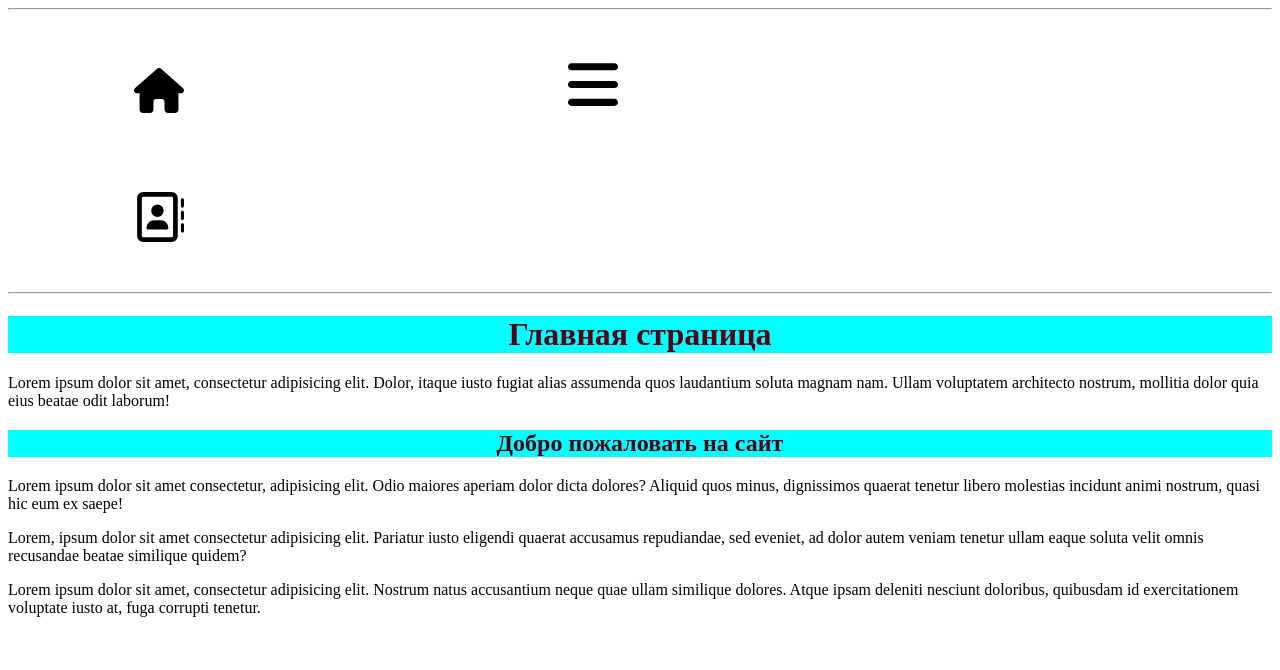
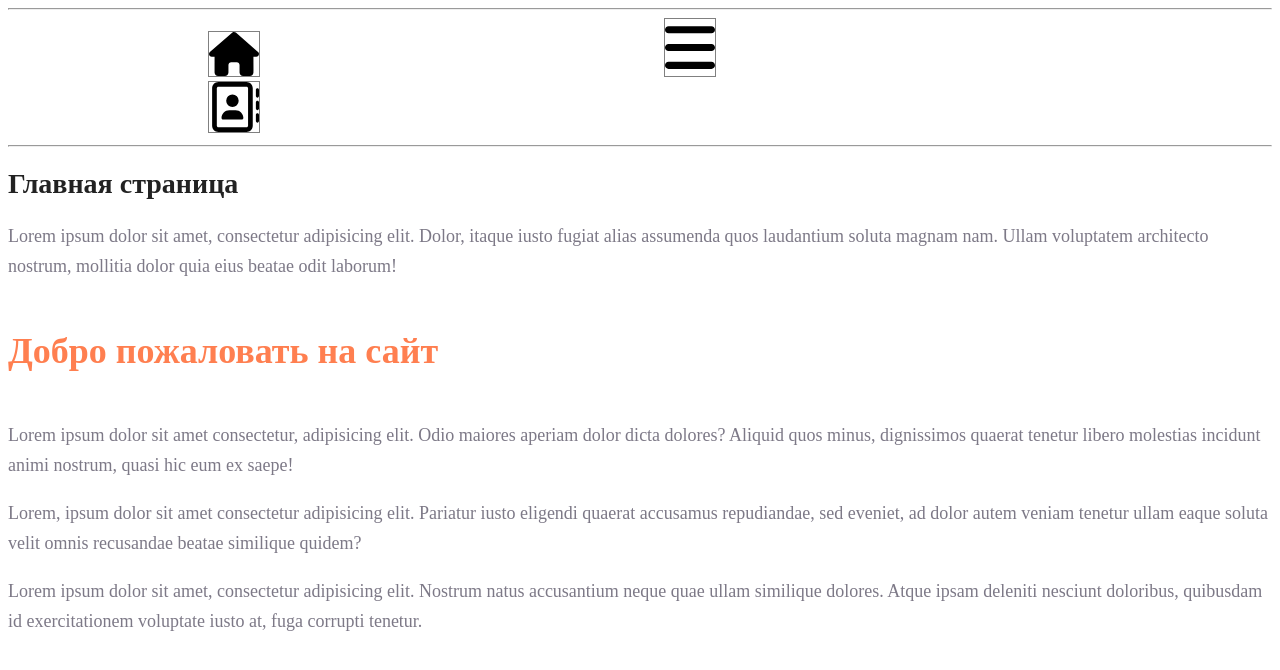
Before and after one commit to wahek/FirstHTML, a plain HTML site: page index.html in a window 1280 px wide. Drawn offline with Linux system fonts and the light colour scheme.

Commit message:
2 lessons

```diff
--- a/assets/styles/style.css
+++ b/assets/styles/style.css
@@ -6,10 +6,8 @@
 .icons{
     width: 50px;
     height: auto;
-    padding-left: 10%;
-    padding-right: 20%;
-    padding-top: 1cm;
-    padding-bottom: 1cm;
+    margin: 0px 200px;
+    border: 1px solid gray;
 }
 
 .text {
@@ -25,3 +23,36 @@
 .self {
     padding-top: 100%;
 }
+
+a {
+    text-decoration: none;
+    }
+
+.href_style{
+    color: cornflowerblue;
+    font-size: 16px;
+    line-height: 20px;
+}
+
+.head_inside{
+    color: #222222;
+    font-size: 28px;
+    line-height: 36px;
+    font-weight: bold;
+}
+
+.paragraph{
+    font-style: normal;
+    font-weight: 300;
+    font-size: 18px;
+    line-height: 30px;
+    color: #7D7987;
+}
+
+.head2_inside{
+    color: coral;
+    font-style: normal;
+    font-weight: 700;
+    font-size: 36px;
+    line-height: 80px;
+}
--- a/index.html
+++ b/index.html
@@ -12,11 +12,11 @@
     <hr>
 </head>
 <body>
-    <h1 class="text"><b>Главная страница</b></h1>
-    <p>Lorem ipsum dolor sit amet, consectetur adipisicing elit. Dolor, itaque iusto fugiat alias assumenda quos laudantium soluta magnam nam. Ullam voluptatem architecto nostrum, mollitia dolor quia eius beatae odit laborum!</p>
-    <h2 class="text">Добро пожаловать на сайт</h2>
-    <p>Lorem ipsum dolor sit amet consectetur, adipisicing elit. Odio maiores aperiam dolor dicta dolores? Aliquid quos minus, dignissimos quaerat tenetur libero molestias incidunt animi nostrum, quasi hic eum ex saepe!</p>
-    <p>Lorem, ipsum dolor sit amet consectetur adipisicing elit. Pariatur iusto eligendi quaerat accusamus repudiandae, sed eveniet, ad dolor autem veniam tenetur ullam eaque soluta velit omnis recusandae beatae similique quidem?</p>
-    <p>Lorem ipsum dolor sit amet, consectetur adipisicing elit. Nostrum natus accusantium neque quae ullam similique dolores. Atque ipsam deleniti nesciunt doloribus, quibusdam id exercitationem voluptate iusto at, fuga corrupti tenetur.</p>
+    <h1 class="head_inside"><b>Главная страница</b></h1>
+    <p class="paragraph">Lorem ipsum dolor sit amet, consectetur adipisicing elit. Dolor, itaque iusto fugiat alias assumenda quos laudantium soluta magnam nam. Ullam voluptatem architecto nostrum, mollitia dolor quia eius beatae odit laborum!</p>
+    <h2 class="head2_inside">Добро пожаловать на сайт</h2>
+    <p class="paragraph">Lorem ipsum dolor sit amet consectetur, adipisicing elit. Odio maiores aperiam dolor dicta dolores? Aliquid quos minus, dignissimos quaerat tenetur libero molestias incidunt animi nostrum, quasi hic eum ex saepe!</p>
+    <p class="paragraph">Lorem, ipsum dolor sit amet consectetur adipisicing elit. Pariatur iusto eligendi quaerat accusamus repudiandae, sed eveniet, ad dolor autem veniam tenetur ullam eaque soluta velit omnis recusandae beatae similique quidem?</p>
+    <p class="paragraph">Lorem ipsum dolor sit amet, consectetur adipisicing elit. Nostrum natus accusantium neque quae ullam similique dolores. Atque ipsam deleniti nesciunt doloribus, quibusdam id exercitationem voluptate iusto at, fuga corrupti tenetur.</p>
 </body>
 </html>
```
Also changed, not shown: catalog.html (+9 -9 lines), contacts.html (+1 -1 lines).
